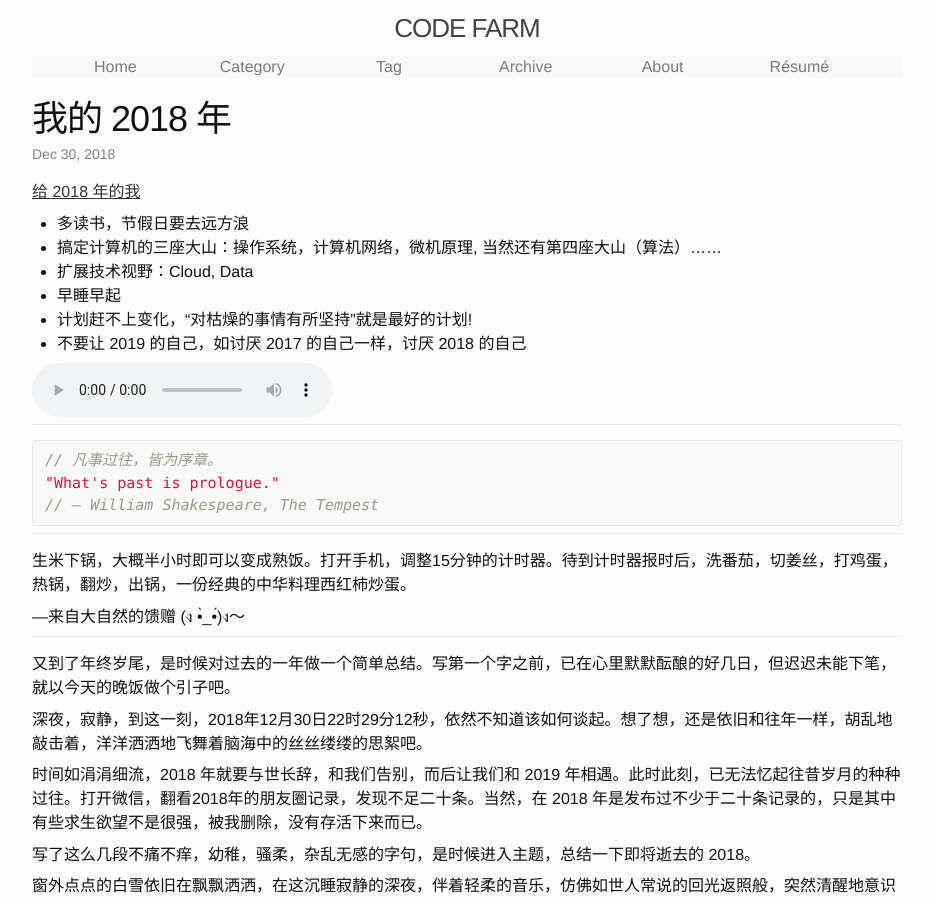
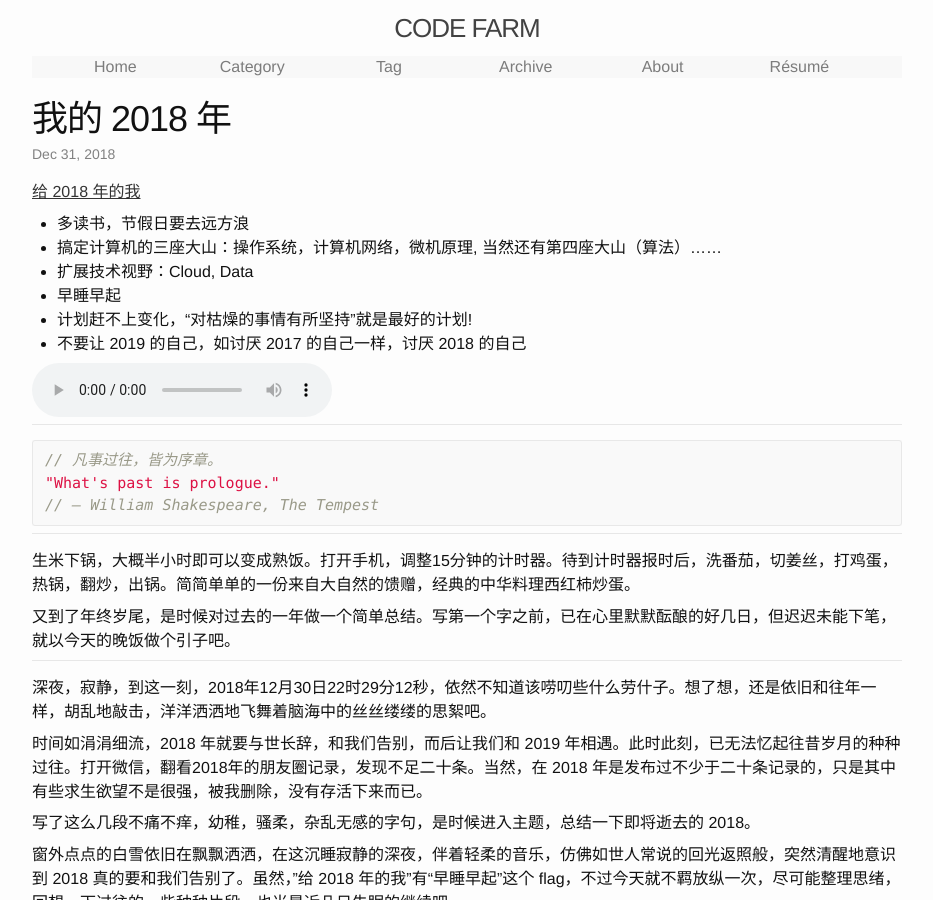
Before and after one commit to ousiax/ousiax.github.io, a Jekyll site: the page built from _journalctl/2018-12-31-annual-summary-2018.md, in a window 1280 px wide and 900 px high. Shown: the whole window, without its empty margins (173-1106 px from the left). Built offline with Jekyll 4.4.1, drawn with Linux system fonts in a browser that asks for light colours.

Commit message:
Update 2018-12-31-annual-summary-2018.md

```diff
--- a/_journalctl/2018-12-31-annual-summary-2018.md
+++ b/_journalctl/2018-12-31-annual-summary-2018.md
@@ -1,7 +1,7 @@
 ---
 layout: post
 title: "我的 2018 年"
-date: 2018-12-30 18:34:16 +0800
+date: 2018-12-31 18:34:16 +0800
 categories: ['Memo']
 tags: ['Memo']
 disqus_identifier: 198641273799941514841690146553294024821
@@ -50,15 +50,13 @@ Your browser does not support the audio element.
 
 - - -
 
-生米下锅，大概半小时即可以变成熟饭。打开手机，调整15分钟的计时器。待到计时器报时后，洗番茄，切姜丝，打鸡蛋，热锅，翻炒，出锅，一份经典的中华料理西红柿炒蛋。
+生米下锅，大概半小时即可以变成熟饭。打开手机，调整15分钟的计时器。待到计时器报时后，洗番茄，切姜丝，打鸡蛋，热锅，翻炒，出锅。简简单单的一份来自大自然的馈赠，经典的中华料理西红柿炒蛋。
 
-―来自大自然的馈赠 (ง •̀\_•́)ง～
+又到了年终岁尾，是时候对过去的一年做一个简单总结。写第一个字之前，已在心里默默酝酿的好几日，但迟迟未能下笔，就以今天的晚饭做个引子吧。
 
 - - -
 
-又到了年终岁尾，是时候对过去的一年做一个简单总结。写第一个字之前，已在心里默默酝酿的好几日，但迟迟未能下笔，就以今天的晚饭做个引子吧。
-
-深夜，寂静，到这一刻，2018年12月30日22时29分12秒，依然不知道该如何谈起。想了想，还是依旧和往年一样，胡乱地敲击着，洋洋洒洒地飞舞着脑海中的丝丝缕缕的思絮吧。
+深夜，寂静，到这一刻，2018年12月30日22时29分12秒，依然不知道该唠叨些什么劳什子。想了想，还是依旧和往年一样，胡乱地敲击，洋洋洒洒地飞舞着脑海中的丝丝缕缕的思絮吧。
 
 时间如涓涓细流，2018 年就要与世长辞，和我们告别，而后让我们和 2019 年相遇。此时此刻，已无法忆起往昔岁月的种种过往。打开微信，翻看2018年的朋友圈记录，发现不足二十条。当然，在 2018 年是发布过不少于二十条记录的，只是其中有些求生欲望不是很强，被我删除，没有存活下来而已。
 
```
